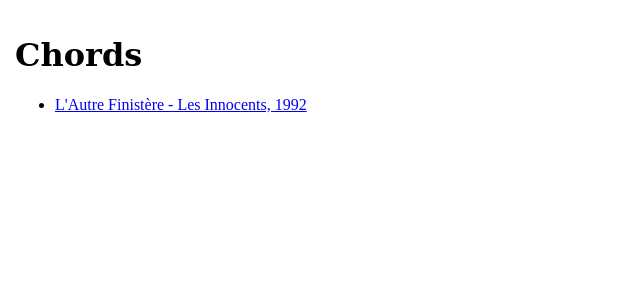
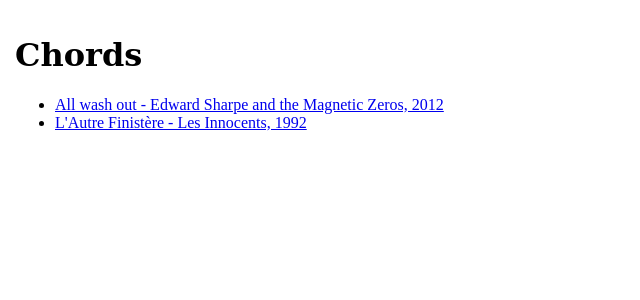
Before and after one commit to matthieubosquet/matthieubosquet.github.io, a Jekyll site: the page built from chords/index.html, in a window 1280 px wide. Shown: the top 300 px of the page, without its empty margins (0-640 px from the left). Built offline with Jekyll 4.4.1, drawn with Linux system fonts in a browser that asks for light colours.

Commit message:
update chords index

```diff
--- a/chords/index.html
+++ b/chords/index.html
@@ -4,5 +4,6 @@ layout: chords
 ---
 <h1>Chords</h1>
 <ul>
+    <li><a href="/chords/all_wash_out.html">All wash out - Edward Sharpe and the Magnetic Zeros, 2012</a></li>
     <li><a href="/chords/l_autre_finistere.html">L'Autre Finistère - Les Innocents, 1992</a></li>
 </ul>
```
